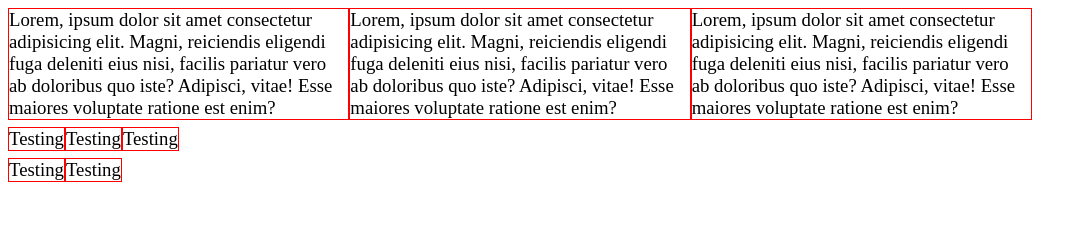
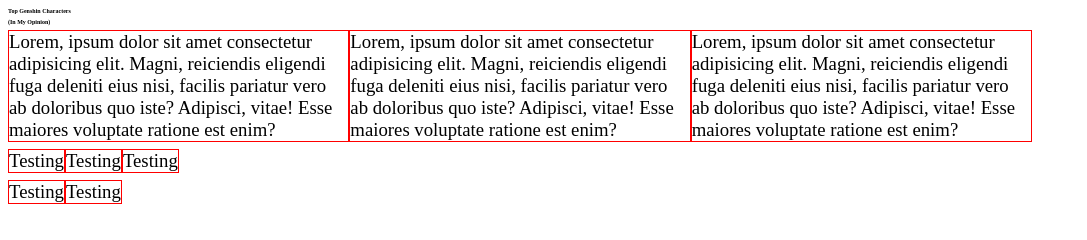
Before and after one commit to staten-island-tech/flex-box-gallery-GoldenTalos, a plain HTML site: page index.html in a window 1280 px wide. Shown: the whole page, without its empty margins (0-1087 px from the left). Drawn offline with Linux system fonts and the light colour scheme; files whose address does not match are found by name.

Commit message:
Update index.html

```diff
--- a/index.html
+++ b/index.html
@@ -11,7 +11,8 @@
     <title>Flexbox</title>
   </head>
   <body>
-    <!-- example 1: default flexbox -->
+    <h1>Top Genshin Characters</h1>
+    <h4>(In My Opinion)</h4>
     <div class="parent parent-intro">
       <div class="child child-1">
         Lorem, ipsum dolor sit amet consectetur adipisicing elit. Magni,
```
